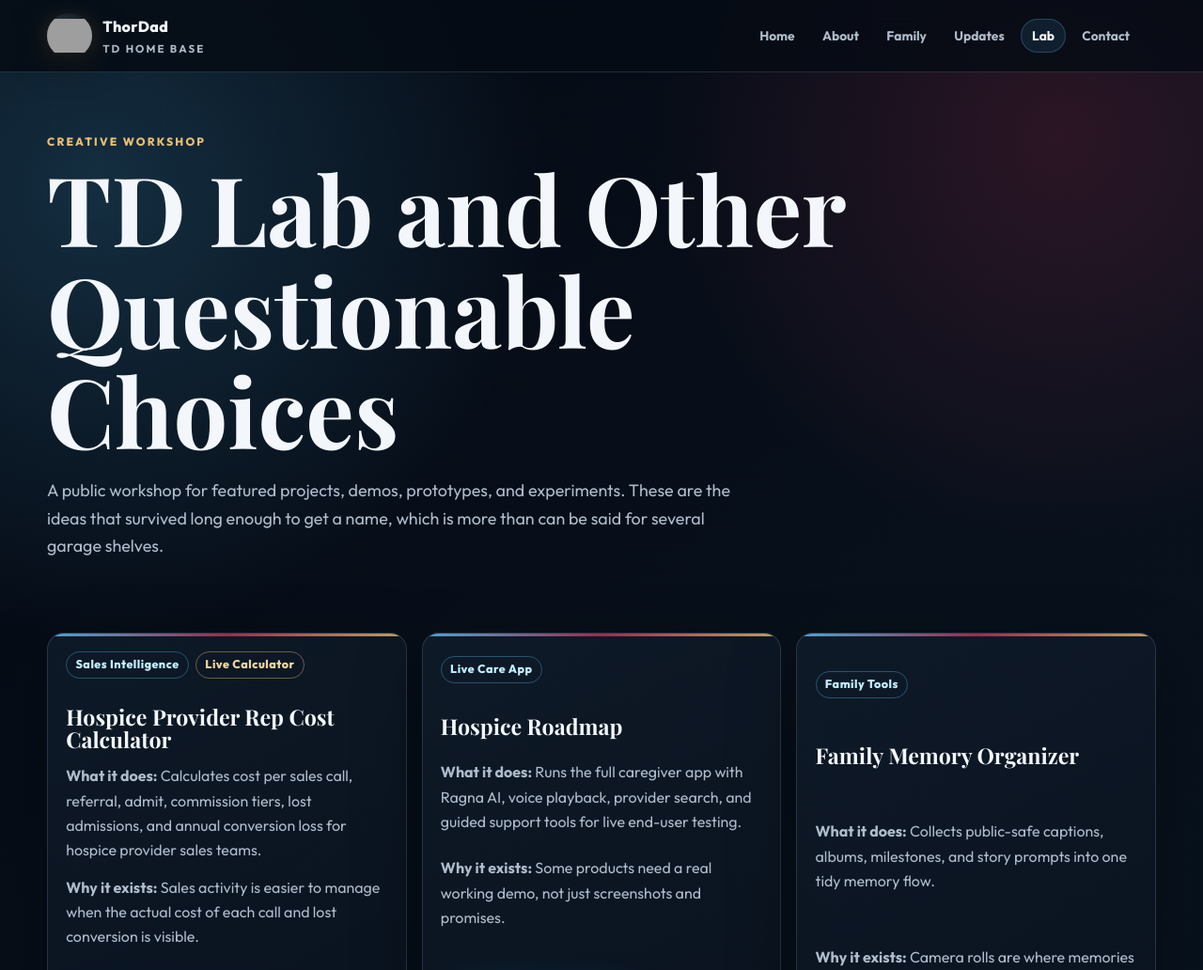
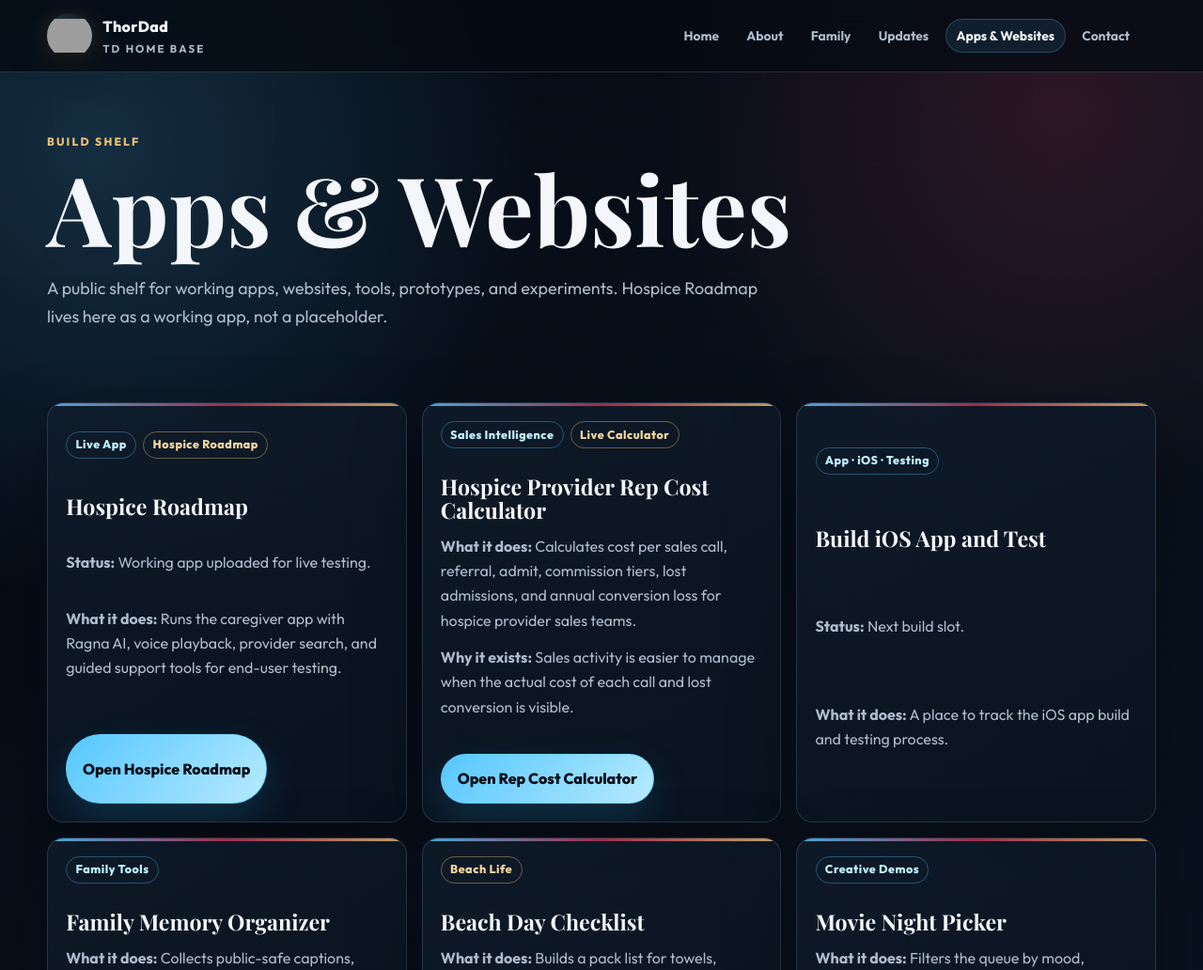
Before and after one commit to Thordadpool5413/Thor, a website: page lab.html in a window 1280 px wide. Shown: the top 1032 px of the page at 94% size. Drawn offline with nearby package versions, Linux system fonts and the light colour scheme; grey boxes are pictures that could not be loaded.

Commit message:
Rename lab page to apps and websites

```diff
--- a/lab.html
+++ b/lab.html
@@ -3,9 +3,9 @@
 <head>
   <meta charset="utf-8" />
   <meta name="viewport" content="width=device-width,initial-scale=1" />
-  <meta name="description" content="TD Lab: ThorDad creative projects, demos, prototypes, and experiments." />
+  <meta name="description" content="ThorDad Apps and Websites: working apps, websites, tools, demos, and experiments." />
   <meta name="theme-color" content="#08101b" />
-  <title>ThorDad | TD Lab and Other Questionable Choices</title>
+  <title>ThorDad | Apps & Websites</title>
   <link rel="preconnect" href="https://fonts.googleapis.com" />
   <link rel="preconnect" href="https://fonts.gstatic.com" crossorigin />
   <link href="https://fonts.googleapis.com/css2?family=Outfit:wght@400;500;700;800;900&family=Playfair+Display:wght@600;700;800&display=swap" rel="stylesheet" />
@@ -17,23 +17,21 @@
   <meta name="twitter:image" content="assets/thordad-logo.png" />
 </head>
 <body>
-  <header class="site-header"><div class="container nav-wrap"><a class="brand" href="index.html" aria-label="ThorDad home"><img class="brand-mark" src="assets/thordad-logo.png" alt="ThorDad medallion logo" /><span class="brand-text">ThorDad <span>TD Home Base</span></span></a><button class="menu-toggle" type="button" aria-label="Toggle navigation" aria-expanded="false"><span></span><span></span><span></span></button><nav aria-label="Primary"><ul class="nav-links"><li><a href="index.html">Home</a></li><li><a href="about.html">About</a></li><li><a href="family.html">Family</a></li><li><a href="updates.html">Updates</a></li><li><a href="lab.html">Lab</a></li><li><a href="contact.html">Contact</a></li></ul></nav></div></header>
+  <header class="site-header"><div class="container nav-wrap"><a class="brand" href="index.html" aria-label="ThorDad home"><img class="brand-mark" src="assets/thordad-logo.png" alt="ThorDad medallion logo" /><span class="brand-text">ThorDad <span>TD Home Base</span></span></a><button class="menu-toggle" type="button" aria-label="Toggle navigation" aria-expanded="false"><span></span><span></span><span></span></button><nav aria-label="Primary"><ul class="nav-links"><li><a href="index.html">Home</a></li><li><a href="about.html">About</a></li><li><a href="family.html">Family</a></li><li><a href="updates.html">Updates</a></li><li><a href="lab.html">Apps & Websites</a></li><li><a href="contact.html">Contact</a></li></ul></nav></div></header>
 
   <main class="container page">
-    <p class="eyebrow">Creative Workshop</p>
-    <h1>TD Lab and Other Questionable Choices</h1>
-    <p class="lede">A public workshop for featured projects, demos, prototypes, and experiments. These are the ideas that survived long enough to get a name, which is more than can be said for several garage shelves.</p>
+    <p class="eyebrow">Build Shelf</p>
+    <h1>Apps & Websites</h1>
+    <p class="lede">A public shelf for working apps, websites, tools, prototypes, and experiments. Hospice Roadmap lives here as a working app, not a placeholder.</p>
 
     <section class="section">
       <div class="grid">
-        <article class="project-card span-4"><div class="meta-row"><span class="pill blue">Sales Intelligence</span><span class="pill gold">Live Calculator</span></div><h3>Hospice Provider Rep Cost Calculator</h3><p><strong>What it does:</strong> Calculates cost per sales call, referral, admit, commission tiers, lost admissions, and annual conversion loss for hospice provider sales teams.</p><p><strong>Why it exists:</strong> Sales activity is easier to manage when the actual cost of each call and lost conversion is visible.</p><div class="cta"><a class="btn primary" href="labs/hospice-rep-cost-calculator/index.html">Open Rep Cost Calculator</a></div></article>
-        <article class="project-card span-4"><div class="meta-row"><span class="pill blue">Live Care App</span></div><h3>Hospice Roadmap</h3><p><strong>What it does:</strong> Runs the full caregiver app with Ragna AI, voice playback, provider search, and guided support tools for live end-user testing.</p><p><strong>Why it exists:</strong> Some products need a real working demo, not just screenshots and promises.</p><div class="cta"><a class="btn primary" href="labs/hospice-roadmap/index.html">Open Hospice Roadmap</a></div></article>
+        <article class="project-card span-4"><div class="meta-row"><span class="pill blue">Live App</span><span class="pill gold">Hospice Roadmap</span></div><h3>Hospice Roadmap</h3><p><strong>Status:</strong> Working app uploaded for live testing.</p><p><strong>What it does:</strong> Runs the caregiver app with Ragna AI, voice playback, provider search, and guided support tools for end-user testing.</p><div class="cta"><a class="btn primary" href="/apps/websites/hospice-roadmap/">Open Hospice Roadmap</a></div></article>
+        <article class="project-card span-4"><div class="meta-row"><span class="pill blue">Sales Intelligence</span><span class="pill gold">Live Calculator</span></div><h3>Hospice Provider Rep Cost Calculator</h3><p><strong>What it does:</strong> Calculates cost per sales call, referral, admit, commission tiers, lost admissions, and annual conversion loss for hospice provider sales teams.</p><p><strong>Why it exists:</strong> Sales activity is easier to manage when the actual cost of each call and lost conversion is visible.</p><div class="cta"><a class="btn primary" href="/apps/websites/hospice-rep-cost-calculator/">Open Rep Cost Calculator</a></div></article>
+        <article class="project-card span-4"><div class="meta-row"><span class="pill blue">App · iOS · Testing</span></div><h3>Build iOS App and Test</h3><p><strong>Status:</strong> Next build slot.</p><p><strong>What it does:</strong> A place to track the iOS app build and testing process.</p></article>
         <article class="project-card span-4"><div class="meta-row"><span class="pill blue">Family Tools</span></div><h3>Family Memory Organizer</h3><p><strong>What it does:</strong> Collects public-safe captions, albums, milestones, and story prompts into one tidy memory flow.</p><p><strong>Why it exists:</strong> Camera rolls are where memories go to become archaeological projects.</p></article>
         <article class="project-card span-4"><div class="meta-row"><span class="pill gold">Beach Life</span></div><h3>Beach Day Checklist</h3><p><strong>What it does:</strong> Builds a pack list for towels, snacks, sunscreen, backup snacks, and the mysterious third category of snacks.</p><p><strong>Why it exists:</strong> Forgetting one thing at the beach means that thing becomes the main character.</p></article>
-        <article class="project-card span-4"><div class="meta-row"><span class="pill red">Random Builds</span></div><h3>Dad Joke Survival Engine</h3><p><strong>What it does:</strong> Scores jokes by risk level, groan density, and likelihood of being repeated at dinner.</p><p><strong>Why it exists:</strong> Some jokes need containment before deployment.</p></article>
         <article class="project-card span-4"><div class="meta-row"><span class="pill blue">Creative Demos</span></div><h3>Movie Night Picker</h3><p><strong>What it does:</strong> Filters the queue by mood, runtime, snack compatibility, and how awake everyone claims to be.</p><p><strong>Why it exists:</strong> Choosing the movie should not take longer than the movie.</p></article>
-        <article class="project-card span-4"><div class="meta-row"><span class="pill gold">TD Experiments</span></div><h3>Creative Prompt Generator</h3><p><strong>What it does:</strong> Serves prompts for stories, sketches, build ideas, and late-night concepts with suspicious confidence.</p><p><strong>Why it exists:</strong> Blank pages are dramatic. TD prefers giving them a job.</p></article>
-        <article class="project-card span-4"><div class="meta-row"><span class="pill red">Productivity Tools</span></div><h3>Five-Minute Reset</h3><p><strong>What it does:</strong> Turns messy task piles into one next action, one later action, and one thing that was never actually urgent.</p><p><strong>Why it exists:</strong> Productivity should help real life, not cosplay as a second job.</p></article>
       </div>
     </section>
 
@@ -47,7 +45,7 @@
     </section>
   </main>
 
-  <footer class="site-footer"><div class="container foot"><div><strong>ThorDad / TD</strong><p>A cinematic personal home base for family, stories, updates, beach life, movies, gaming, and experiments.</p></div><div><strong>Public</strong><p><a href="index.html">Home</a> &middot; <a href="about.html">About</a> &middot; <a href="family.html">Family</a> &middot; <a href="updates.html">Updates</a> &middot; <a href="lab.html">Lab</a> &middot; <a href="contact.html">Contact</a></p></div><div><strong>Private</strong><p><a href="archive.html">Classified Family Business</a><br /><a href="private-lab.html">Do Not Push Buttons</a></p></div></div><div class="container note">Powered by family, coffee, questionable sleep, and mild lightning damage.</div></footer>
+  <footer class="site-footer"><div class="container foot"><div><strong>ThorDad / TD</strong><p>A cinematic personal home base for family, stories, updates, beach life, movies, gaming, and experiments.</p></div><div><strong>Public</strong><p><a href="index.html">Home</a> &middot; <a href="about.html">About</a> &middot; <a href="family.html">Family</a> &middot; <a href="updates.html">Updates</a> &middot; <a href="lab.html">Apps & Websites</a> &middot; <a href="contact.html">Contact</a></p></div><div><strong>Private</strong><p><a href="archive.html">Classified Family Business</a><br /><a href="private-lab.html">Do Not Push Buttons</a></p></div></div><div class="container note">Powered by family, coffee, questionable sleep, and mild lightning damage.</div></footer>
   <script src="script.js"></script>
 </body>
 </html>
```
